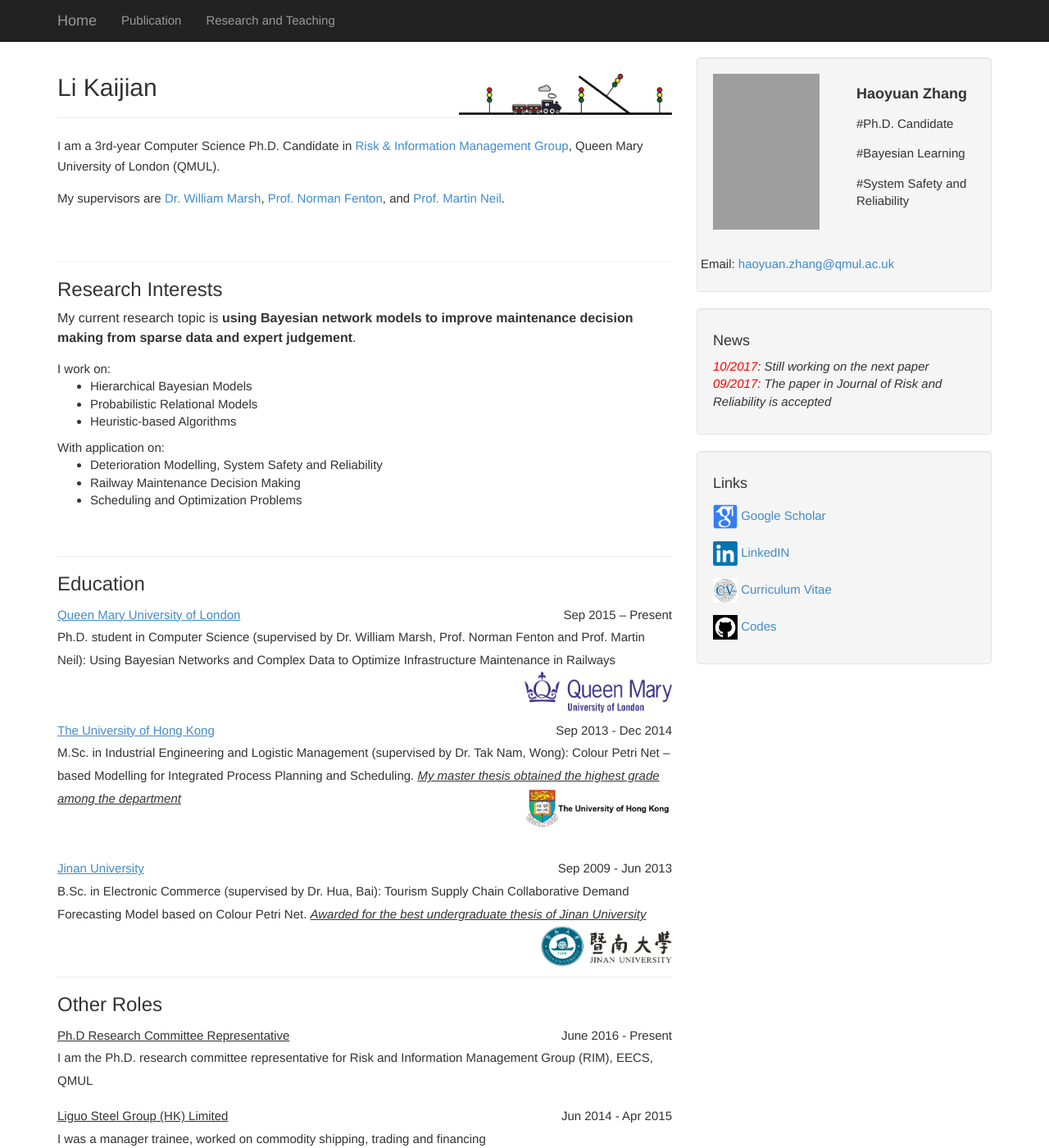
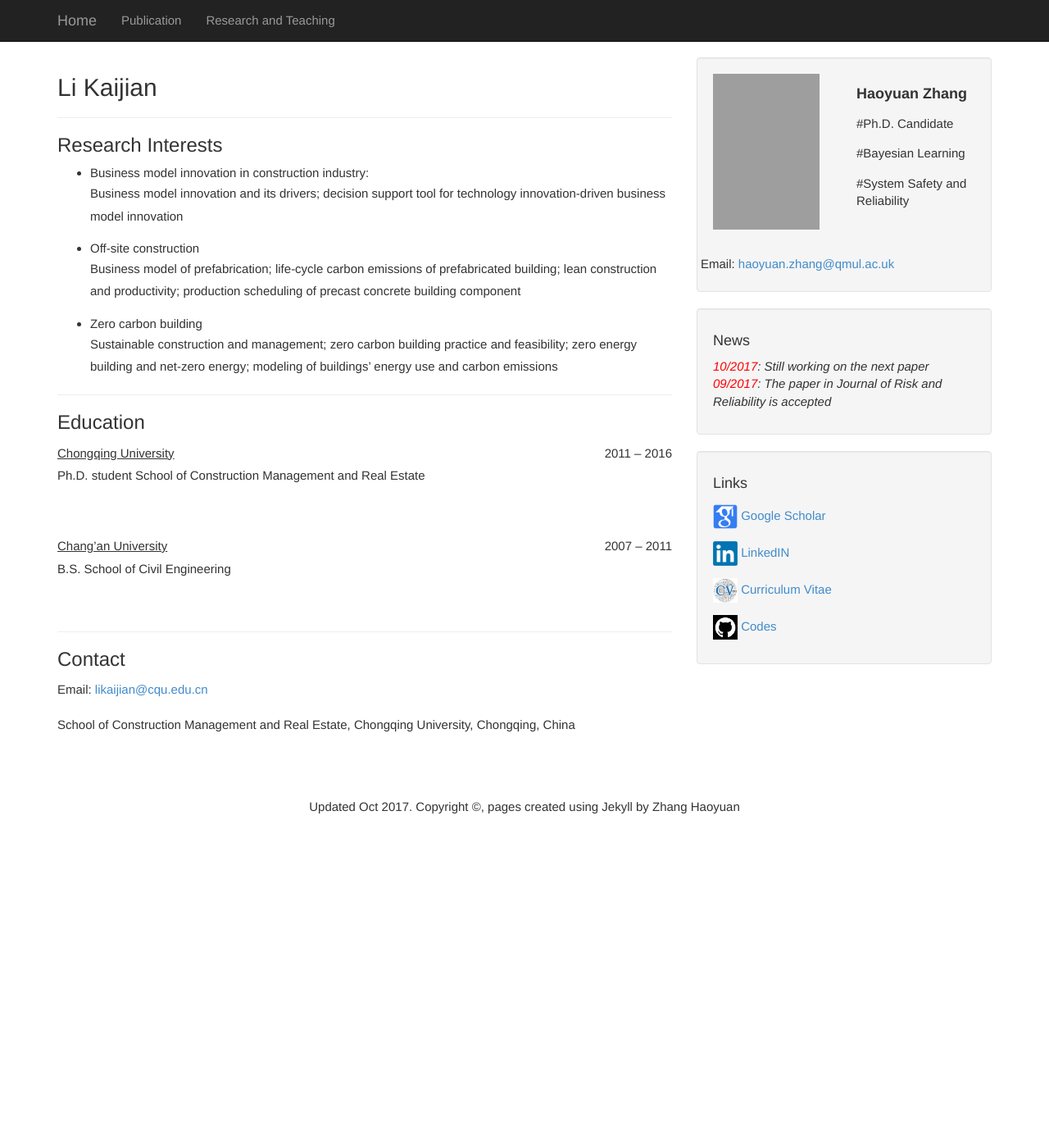
Before and after one commit to july0905/kaijian.github.io, a Jekyll site: the page built from index.html, in a window 1280 px wide and 1400 px high. Shown: the whole window at 82% size. Built offline with Jekyll 4.4.1, drawn with Linux system fonts in a browser that asks for light colours; the list of posts is cut into pages by our own code; some of the changed text lies outside the part shown; grey boxes are pictures that could not be loaded.

Commit message:
Update index.html

```diff
--- a/index.html
+++ b/index.html
@@ -3,106 +3,46 @@ layout: index
 title: "Li Kaijian"
 ---
 
-<h2>Li Kaijian <span style="float:right;"><img src="train.png" height="50" width="260">
-                                        </span>
-</h2>
+<h2>Li Kaijian</h2>
+
 <hr>
-I am a 3rd-year Computer Science Ph.D. Candidate in <a href="http://rim.eecs.qmul.ac.uk/index.php">Risk & Information Management Group</a>, Queen Mary University of London (QMUL).
-<p></p>
-<p>
-My supervisors are <a href="http://www.eecs.qmul.ac.uk/~william/">Dr. William Marsh</a>, <a href="http://www.eecs.qmul.ac.uk/~norman/">Prof. Norman Fenton</a>, and <a href="http://www.eecs.qmul.ac.uk/~martin/#about">Prof. Martin Neil</a>.
+<h3>Research Interests</h3>
+
+<ul>
+<li>
+Business model innovation in construction industry:
+	<p>Business model innovation and its drivers; decision support tool for technology innovation-driven business model innovation
+	</p>
+</li>
+	<li>
+Off-site construction
+	<p>Business model of prefabrication; life-cycle carbon emissions of prefabricated building; lean construction and productivity; production scheduling of precast concrete building component
+	</p>
+	</li>
+
+<li>
+Zero carbon building
+	<p>Sustainable construction and management; zero carbon building practice and feasibility; zero energy building and net-zero energy; modeling of buildings’ energy use and carbon emissions
+	</p>
+
+	</li>
+</ul>
+
+<hr>
+<h3>Education</h3>
+<p style="text-align:left;">
+	<u>Chongqing University</u><span style="float:right;">2011 – 2016 </span>
+	<br>Ph.D. student School of Construction Management and Real Estate
+</p>
+<p>&nbsp;</p>
+
+<p style="text-align:left;">
+	<u>Chang’an University</u><span style="float:right;">2007 – 2011 </span>
+	<br>B.S. School of Civil Engineering
 </p>
 <p>&nbsp;</p>
 
 <hr>
-<h3>Research Interests</h3>
-<p style="line-height:1.5">
-    <span style="font-size:12pt">My current research topic is <b>using Bayesian network models to improve maintenance decision making from sparse data and expert judgement</b>.
-<br/>
-</p>
-
-	I work on:
-
-<ul>
-<li>
-Hierarchical Bayesian Models
-</li>
-	<li>
-Probabilistic Relational Models
-</li>
-
-<li>
-Heuristic-based Algorithms</li>
-</ul>
-
-With application on:
-<ul>
-
-<li>Deterioration Modelling, System Safety and Reliability
-</li>
-
-<li>
-Railway Maintenance Decision Making
-</li>
-
-
-<li>Scheduling and Optimization Problems</li>
-
-</ul>
-
-<p>&nbsp;</p>
-
-
-
-<hr>
-<h3>Education</h3>
-<p style="text-align:left;">
-	<a href="http://www.qmul.ac.uk/"><u>Queen Mary University of London</u></a><span style="float:right;">Sep 2015 – Present </span>
-	<br>Ph.D. student in Computer Science (supervised by Dr. William Marsh, Prof. Norman Fenton and Prof. Martin Neil): Using Bayesian Networks and Complex Data to Optimize Infrastructure Maintenance in Railways
- <span style="float:right;"><a href="http://www.qmul.ac.uk/"><img src="qmul.png" height="50" width="180">
-                                        </a></span>
-</p>
-<p>&nbsp;</p>
-
-
-<p style="text-align:left;">
-<a href="http://www.hku.hk/" >
-	<u>The University of Hong Kong</u>
-                </a><span style="float:right;">Sep 2013 - Dec 2014</span>
-
-<br>M.Sc. in Industrial Engineering and Logistic Management (supervised by Dr. Tak Nam, Wong): Colour Petri Net – based Modelling for Integrated Process Planning and Scheduling.  <i><u>My master thesis obtained the highest grade among the department</u></i>
-    <span style="float:right;"><a href="http://www.hku.hk/"><img src="hku.gif" height="50" width="180">
-                                        </a></span>
-</p>
-<p>&nbsp;</p>
-<p style="text-align:left;">
-<a href="https://www.jnu.edu.cn/" >
-	<u>Jinan University</u>
-                </a><span style="float:right;">Sep 2009 - Jun 2013 </span>
-
-<br>B.Sc. in Electronic Commerce (supervised by Dr. Hua, Bai): Tourism Supply Chain Collaborative Demand Forecasting Model based on Colour Petri Net. <i><u>Awarded for the best undergraduate thesis of Jinan University</u></i>
- <span style="float:right;"><a href="https://www.jnu.edu.cn/"><img src="jnu.png" height="50" width="160">
-                                        </a></span>
-</p>
-
-<p>&nbsp;</p>
-
-
-<hr>
-<h3>Other Roles</h3>
-<p style="text-align:left;">
-  <u>Ph.D Research Committee Representative</u><span style="float:right;">June 2016 - Present</span>
-<br>I am the Ph.D. research committee representative for Risk and Information Management Group (RIM), EECS, QMUL
-</p>
-
-<p style="text-align:left;">
-  <u>Liguo Steel Group (HK) Limited</u><span style="float:right;">Jun 2014 - Apr 2015</span>
-<br>I was a manager trainee, worked on commodity shipping, trading and financing
-</p>
-<p>&nbsp;</p>
-
-
-<hr>
 <h3>Contact</h3>
-<p>Email: <a href="mailto:haoyuan.zhang@qmul.ac.uk">haoyuan.zhang@qmul.ac.uk</a>  </p>
-<p>Office: CS437, Computer Science Building, Queen Mary University of London, Mile End Road, London  E1 4NS</p>
+<p>Email: <a href="mailto:likaijian@cqu.edu.cn">likaijian@cqu.edu.cn</a>  </p>
+<p>School of Construction Management and Real Estate, Chongqing University, Chongqing, China</p>
```
